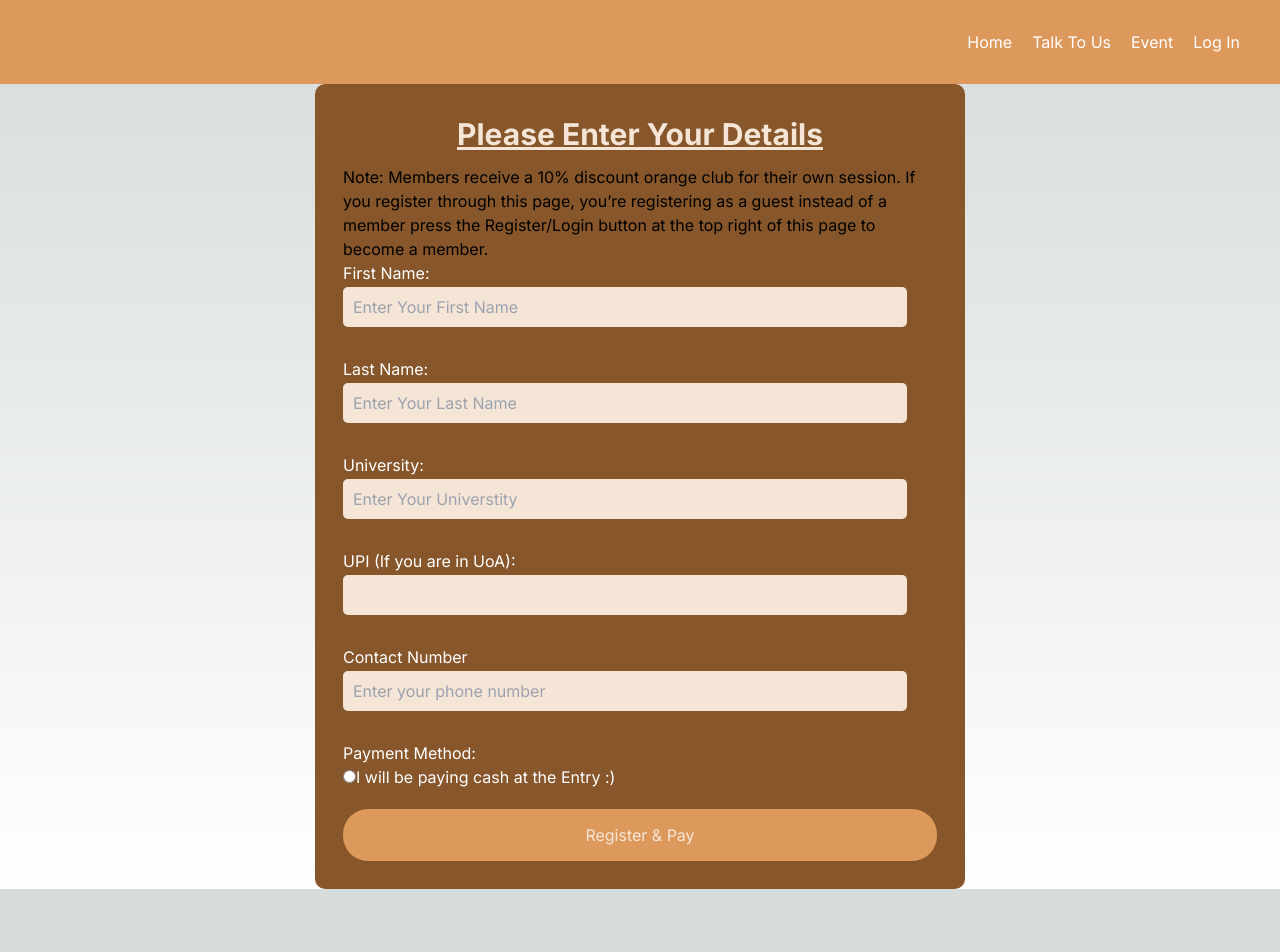
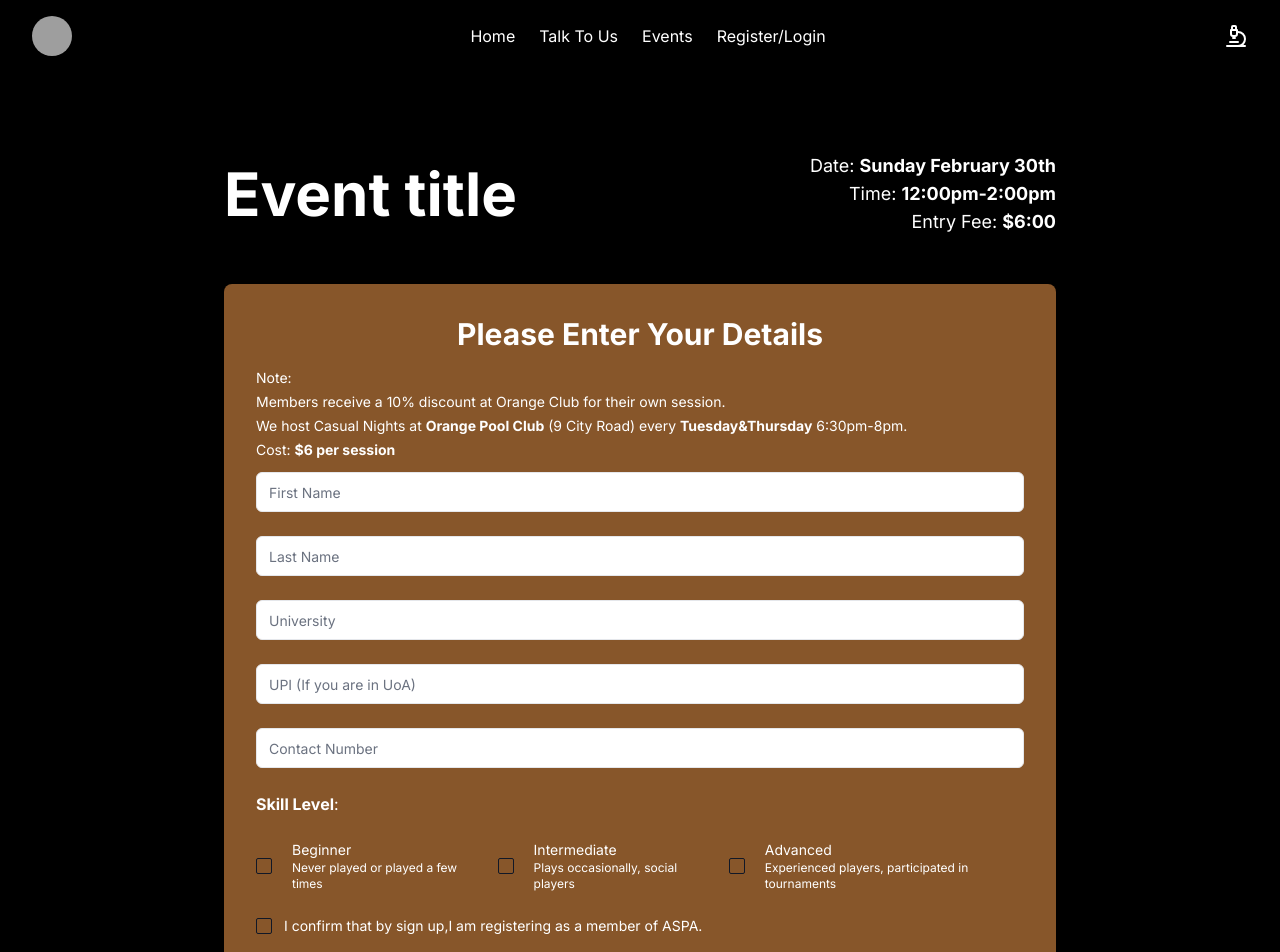
Before and after one commit to UoaWDCC/aspa-portal-v3, a Next.js app in the folder frontend/: page / in a window 1280 px wide. Shown: the top 952 px of the page. Before the commit the page ends 889 px from the top, so only its background shows below. Built offline with nearby package versions, Linux system fonts and the light colour scheme; grey boxes are pictures that could not be loaded.

Commit message:
Feat: Implement upload page

```diff
--- a/frontend/src/app/page.tsx
+++ b/frontend/src/app/page.tsx
@@ -1,14 +1,8 @@
-import Eventform from "./components/Eventform";
-import styles from './index.module.css';
-import Navbar from "./components/Navbar";
-
+import { Component } from "@/components/component"
 
 
 export default function Home() {
   return (
-    <>
-    <Navbar></Navbar>
-    <Eventform></Eventform>
-    </>
+     <Component/>
   );
 }
--- a/frontend/src/app/upload/upload_page.tsx
+++ b/frontend/src/app/upload/upload_page.tsx
@@ -1,7 +1,6 @@
 import { Component } from "@/components/upload"
 import { Upload } from "lucide-react";
 
-dfghjk
 delete this tsd and FolderEdit, aswl as component tsx
 export default function Home() {
   return (
--- a/frontend/src/components/component.tsx
+++ b/frontend/src/components/component.tsx
@@ -44,12 +44,19 @@ export function Component() {
             </div>
           </div>
         </div>
-        <div className="bg-[#87562A] p-8 rounded-lg">
-          <h2 className="text-3xl font-bold mb-4">Please Enter Your Details</h2>
-          <p className="text-sm mb-8">
-            Note: Members receive a 10% discount at Orange Club for their own session, if you register through this page
-            you are registering as a guest instead of a member, press the Register/Login at the top right of this page
-            to become a member.
+        <div className="bg-[#87562A] p-8 rounded-lg items-center">
+          <h2 className="text-3xl font-bold mb-4 text-center">Please Enter Your Details</h2>
+          <p className="text-sm mb-1">
+            Note:
+          </p>
+          <p className="text-sm mb-1">
+            Members receive a 10% discount at Orange Club for their own session.
+          </p>
+          <p className="text-sm mb-1">
+          We host Casual Nights at <strong>Orange Pool Club</strong> (9 City Road) every <strong>Tuesday&Thursday</strong> 6:30pm-8pm.
+          </p>
+          <p className="text-sm mb-3">
+          Cost: <strong>$6 per session</strong>
           </p>
           <form className="space-y-6">
             <Input placeholder="First Name" />
@@ -57,13 +64,36 @@ export function Component() {
             <Input placeholder="University" />
             <Input placeholder="UPI (If you are in UoA)" />
             <Input placeholder="Contact Number" />
-            <div className="flex items-center space-x-2">
-              <Checkbox id="payment-method" />
-              <label className="text-sm" htmlFor="payment-method">
-                I will be paying cash at the entry.
+          <p><strong>Skill Level</strong>:</p>
+            <div className="flex items-center space-x-5">
+              <Checkbox id="skill-level" />
+              <label className="text-sm" htmlFor="skill-level">
+              <p class="text-l">Beginner</p>
+              <p class="text-xs">Never played or played a few times</p>
+              </label>
+              <Checkbox id="skill-level" />
+              <label className="text-sm" htmlFor="skill-level">
+              <p>Intermediate</p>
+              <p class="text-xs">Plays occasionally, social players</p>
+              </label>
+              <Checkbox id="skill-level" />
+              <label className="text-sm" htmlFor="skill-level">
+              <p>Advanced</p>
+              <p class="text-xs">Experienced players, participated in tournaments</p>
               </label>
             </div>
-            <Button className="w-full py-4 bg-[#DD995B]">REGISTER & PAY</Button>
+            <div className="flex items-center space-x-3">
+              <Checkbox id="sign-up" />
+              <label className="text-sm" htmlFor="sign-up">
+                <p>I confirm that by sign up,I am registering as a member of ASPA.</p>
+              </label>
+              </div>
+
+              <div className="bg-[#A65656] p-1 rounded-lg items-center border border-[#FBF5F0]">
+    this is for yefgdklsp;
+</div>
+
+            <Button className="w-full py-4 bg-[#DD995B]">SAVE</Button>
           </form>
         </div>
       </div>
--- a/frontend/src/components/upload.tsx
+++ b/frontend/src/components/upload.tsx
@@ -57,10 +57,9 @@ export function Component() {
             <Input placeholder="University" />
             <Input placeholder="UPI (If you are in UoA)" />
             <Input placeholder="Contact Number" />
-            <div className="flex items-center space-x-2">
-              <Checkbox id="payment-method" />
-              <label className="text-sm" htmlFor="payment-method">
-                I will be paying cash at the entry.
+            <div className="flex items-center space-x-3">
+              <Checkbox id="skill-level" />
+              <label className="text-sm" htmlFor="skill-lelvel">
               </label>
             </div>
             <Button className="w-full py-4 bg-[#DD995B]">REGISTER & PAY</Button>
```
Also changed, not shown: 1 other file (tests, documents, lock files or other folders).
